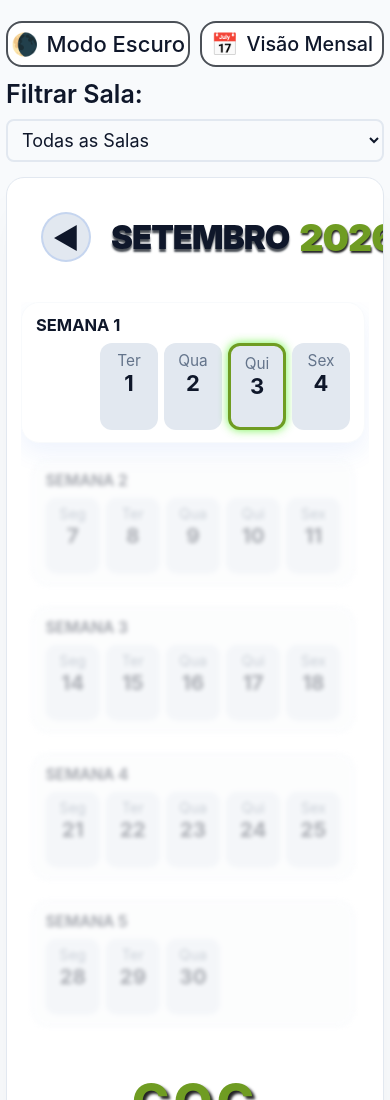
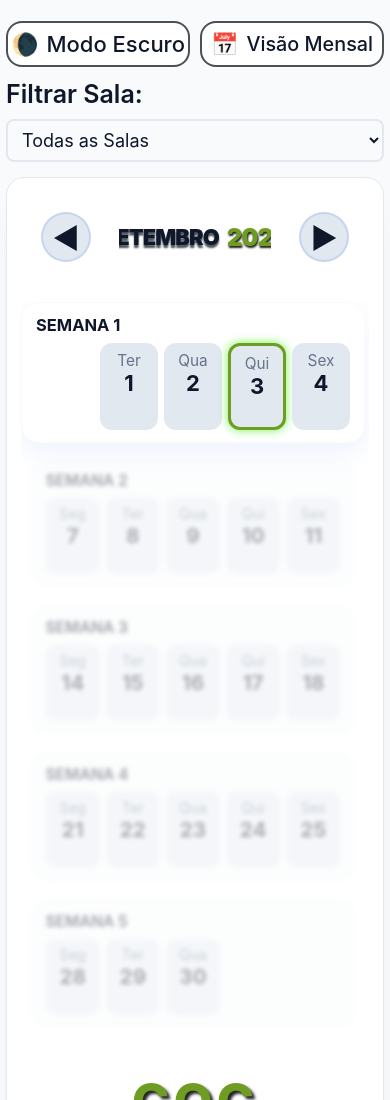
Before and after one commit to cocmorumbi/laboratorios-coc, a website: page public/index.html in a window 390 px wide. Shown: the top 1100 px of the page. Drawn offline with Linux system fonts and the light colour scheme; no server answers.

Commit message:
Navegação do mes centralizada V2

```diff
--- a/public/style.css
+++ b/public/style.css
@@ -119,40 +119,35 @@ body {
   justify-content: space-between;
   width: 100%;
   margin-bottom: 20px;
+  gap: 8px;
 }
 
 .month-header-large {
   display: flex;
-  gap: 10px;
-  font-size: 1.5rem;
-  font-weight: 800;
-  letter-spacing: -0.5px;
+  align-items: center;
+  justify-content: center;
+  flex: 1;
+  min-width: 0; /* Essencial para permitir que o texto encolha */
+  gap: 8px;
+  overflow: hidden;
 }
 
 .month-header-large .month-name {
   color: var(--text);
-  display: flex;
-  flex-grow: 1;
-  gap: 12px;
-  font-size: 1.5rem;
+  font-size: clamp(1rem, 4vw, 1.5rem); /* Diminui automaticamente se faltar espaço */
   font-weight: 900;
   letter-spacing: -1px;
   text-transform: uppercase;
-  align-items: center;
-  justify-content: center;
+  white-space: nowrap;
   text-shadow: 0 3px 2px var(--btn-hover);
 }
 
 .month-header-large .year-number {
   color: var(--accent);
-  display: flex;
-  flex-grow: 1;
-  gap: 12px;
-  font-size: 1.7rem;
+  font-size: clamp(1.1rem, 4.5vw, 1.7rem); /* Diminui automaticamente se faltar espaço */
   font-weight: 900;
   letter-spacing: -1px;
-  align-items: center;
-  justify-content: center;
+  white-space: nowrap;
   text-shadow: 1px 2px 2px var(--title-shadow);
 }
 
```
